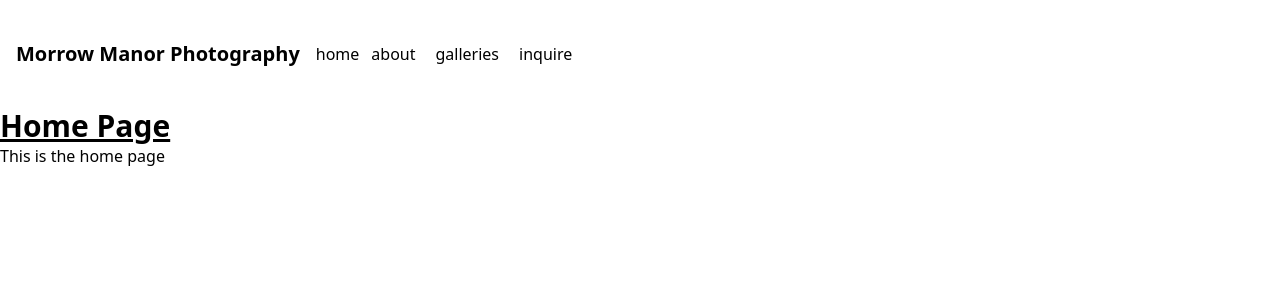
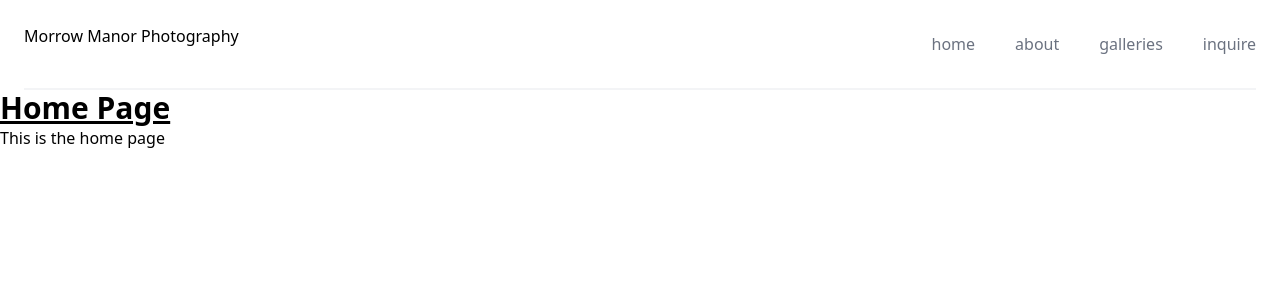
Before and after one commit to agmorrow/morror-manor, a Vue app: page / in a window 1280 px wide. Shown: the top 300 px of the page. Built offline with nearby package versions, Linux system fonts and the light colour scheme.

Commit message:
fixing navbar

```diff
--- a/package.json
+++ b/package.json
@@ -7,6 +7,8 @@
     "preview": "vite preview --port 4173"
   },
   "dependencies": {
+    "@headlessui/vue": "^1.7.0",
+    "@heroicons/vue": "^2.0.10",
     "vue": "^3.2.37",
     "vue-router": "^4.0.13"
   },
--- a/src/components/Navbar.vue
+++ b/src/components/Navbar.vue
@@ -1,13 +1,13 @@
-<template>
+<!--
   <nav>
-    <!-- Desktop Menu -->
+     Desktop Menu
     <div>
       <div className="max--7xl mx-auto">
         <div className="flex justify-between">
           <div className="flex items-center space-x-2 py-5 px-2">
-          <!-- Logo -->
+          Logo
           <div className="flex items-center py-5 px-2 text-xl font-bold">Morrow Manor Photography</div>
-          <!-- Routes -->
+          Routes
           <div className="flex items-center space-x-1">
             <router-link to="/" className="py-5 px-2">home</router-link>
             <router-link to="/about" className="py-5 px-2">about</router-link>
@@ -15,18 +15,83 @@
             <router-link to="/inquire" className="py-5 px-2">inquire</router-link>
           </div>
         </div>
-          <!-- Show Mobile Button -->
+          Show Mobile Button
           <div></div>
         </div>
       </div>
+    </div> -->
+
+    <template>
+  <Popover class="relative bg-white">
+    <div class="mx-auto max-w-7xl px-4 sm:px-6">
+      <div class="flex items-center justify-between border-b-2 border-gray-100 py-6 md:justify-start md:space-x-10">
+        <div class="flex justify-start lg:w-0 lg:flex-1">
+          <a href="#">
+            <span class="sr-only">Morrow Manor Photography</span>
+            <h1 class="h-8 w-auto sm:h-10">Morrow Manor Photography</h1>
+          </a>
+        </div>
+        <div class="-my-2 -mr-2 md:hidden">
+          <PopoverButton class="inline-flex items-center justify-center rounded-md bg-white p-2 text-gray-400 hover:bg-gray-100 hover:text-gray-500 focus:outline-none focus:ring-2 focus:ring-inset focus:ring-indigo-500">
+            <span class="sr-only">Open menu</span>
+            <Bars3Icon class="h-6 w-6" aria-hidden="true" />
+          </PopoverButton>
+        </div>
+        <PopoverGroup as="nav" class="hidden space-x-10 md:flex">
+
+
+            <router-link to="/" class="text-base font-medium text-gray-500 hover:text-gray-900">home</router-link>
+            <router-link to="/about" class="text-base font-medium text-gray-500 hover:text-gray-900">about</router-link>
+            <router-link to="/galleries" class="text-base font-medium text-gray-500 hover:text-gray-900">galleries</router-link>
+            <router-link to="/inquire" class="text-base font-medium text-gray-500 hover:text-gray-900">inquire</router-link>
+
+
+        </PopoverGroup>
+
+      </div>
     </div>
 
-    <!-- Mobile Menu -->
-    <div></div>
-  </nav>
+    <transition enter-active-class="duration-200 ease-out" enter-from-class="opacity-0 scale-95" enter-to-class="opacity-100 scale-100" leave-active-class="duration-100 ease-in" leave-from-class="opacity-100 scale-100" leave-to-class="opacity-0 scale-95">
+      <PopoverPanel focus class="absolute inset-x-0 top-0 origin-top-right transform p-2 transition md:hidden">
+        <div class="divide-y-2 divide-gray-50 rounded-lg bg-white shadow-lg ring-1 ring-black ring-opacity-5">
+          <div class="px-5 pt-5 pb-6">
+            <div class="flex items-center justify-between">
+              <div>
+                <h2 class="h-8 w-auto">Morrow Manor Photography</h2>
+              </div>
+              <div class="-mr-2">
+                <PopoverButton class="inline-flex items-center justify-center rounded-md bg-white p-2 text-gray-400 hover:bg-gray-100 hover:text-gray-500 focus:outline-none focus:ring-2 focus:ring-inset focus:ring-indigo-500">
+                  <span class="sr-only">Close menu</span>
+                  <XMarkIcon class="h-6 w-6" aria-hidden="true" />
+                </PopoverButton>
+              </div>
+            </div>
+
+          </div>
+          <div class="space-y-6 py-6 px-5">
+            <div class="grid grid-cols-2 gap-y-4 gap-x-8">
+
+
+            <router-link to="/" class="text-base font-medium text-gray-900 hover:text-gray-700">home</router-link>
+            <router-link to="/about" class="text-base font-medium text-gray-900 hover:text-gray-700">about</router-link>
+            <router-link to="/galleries" class="text-base font-medium text-gray-900 hover:text-gray-700">galleries</router-link>
+            <router-link to="/inquire" class="text-base font-medium text-gray-900 hover:text-gray-700">inquire</router-link>
+
+            </div>
+
+          </div>
+        </div>
+      </PopoverPanel>
+    </transition>
+  </Popover>
 </template>
 
 <script setup>
+import { Popover, PopoverButton, PopoverGroup, PopoverPanel } from '@headlessui/vue'
+import {
+  Bars3Icon,
+  XMarkIcon,
+} from '@heroicons/vue/24/outline'
 
 
 </script>
```
Also changed, not shown: 1 other file (tests, documents, lock files or other folders).
